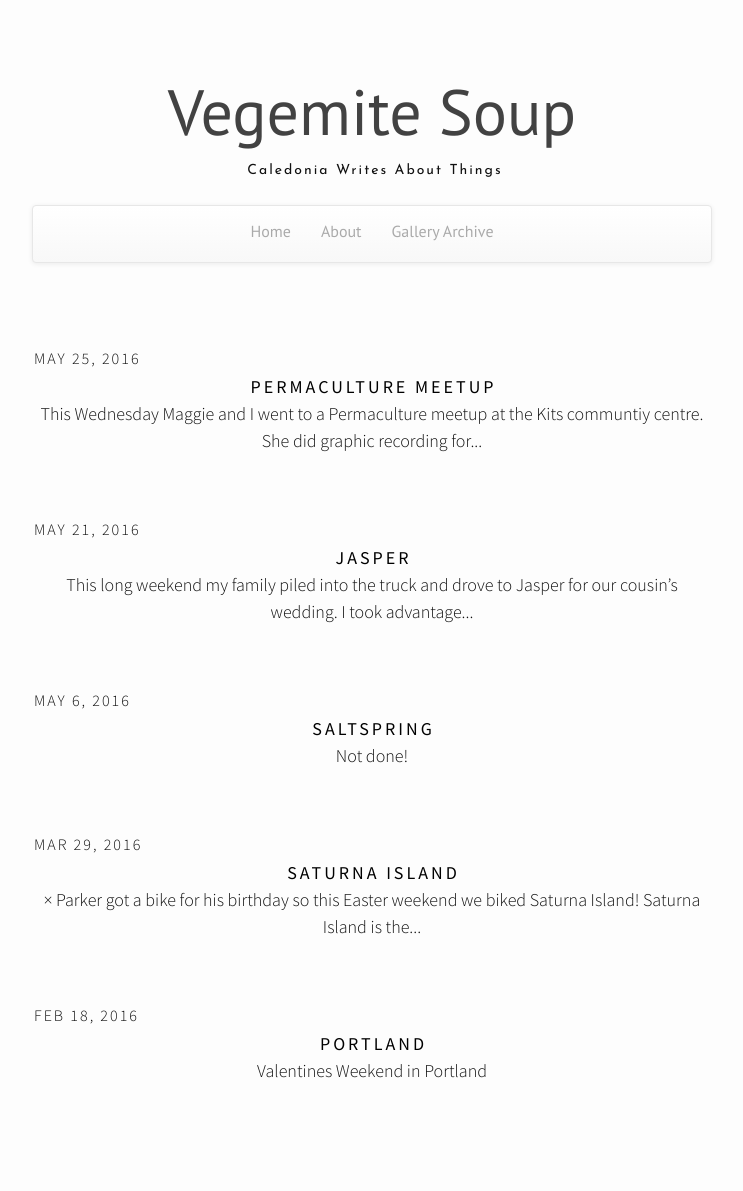
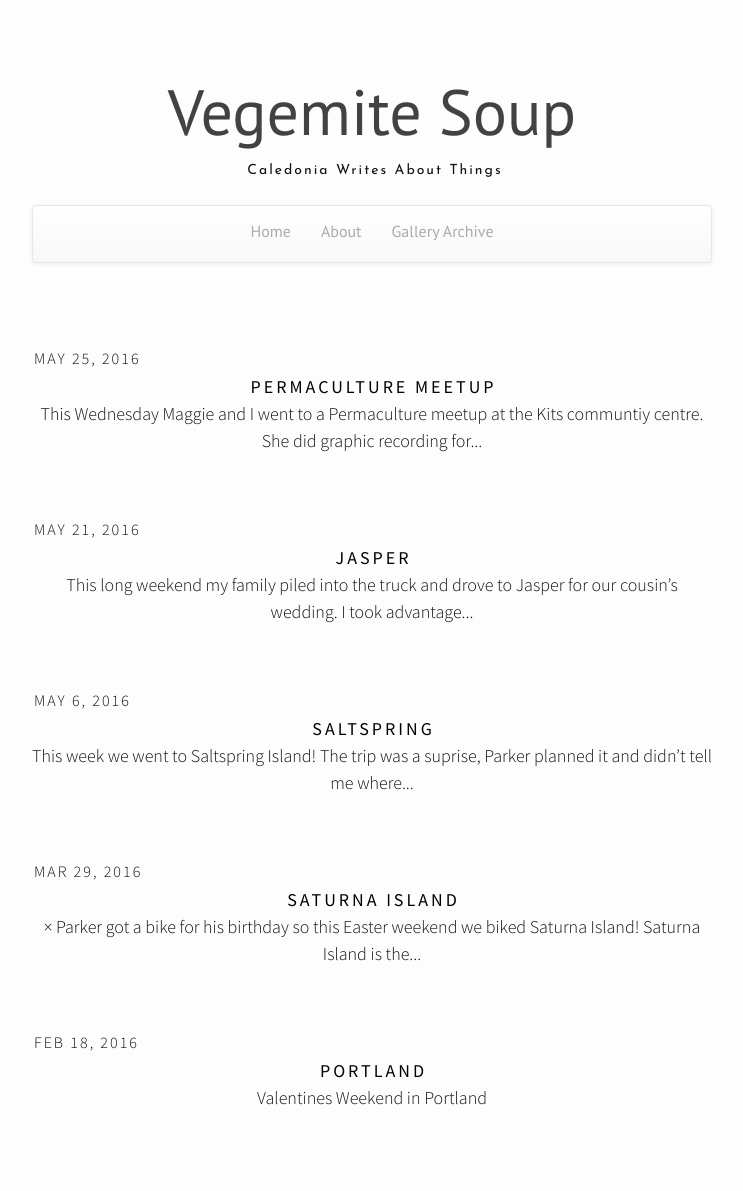
Before and after one commit to calthomson/calthomson.github.io, a Jekyll site: the page built from index.html, in a window 1280 px wide. Shown: the whole page, without its empty margins (268-1011 px from the left). Built offline with Jekyll 4.4.1, drawn with Linux system fonts in a browser that asks for light colours; nearby versions of some CDN libraries; before the commit the page ends 1164 px from its top, so only the background shows below that.

Commit message:
Saltspring post done

```diff
--- a/_posts/2016-05-06-saltspring.markdown
+++ b/_posts/2016-05-06-saltspring.markdown
@@ -5,4 +5,103 @@
 author: "Caledonia Thomson"
 ---
 
-Not done!
+This week we went to Saltspring Island! The trip was a suprise, Parker planned it and didn't tell me where we were going. We stayed at Moontide farm in a super cool, mini two story cabin.
+
+<div class="row">
+	<a href="http://i58.photobucket.com/albums/g278/calthomson/1_zpsoavpqlyz.jpg"><div class="col-sm-12"><img src="http://i58.photobucket.com/albums/g278/calthomson/1_zpsoavpqlyz.jpg" /></div></a>
+</div>
+<br>
+
+<div class="row">
+	<a href="http://i58.photobucket.com/albums/g278/calthomson/2_zpso1im9xkf.jpg"><div class="col-sm-12"><img src="http://i58.photobucket.com/albums/g278/calthomson/2_zpso1im9xkf.jpg" /></div></a>
+</div>
+<br>
+
+<div class="row">
+	<a href="http://i58.photobucket.com/albums/g278/calthomson/3_zps3wwj9v4o.jpg"><div class="col-sm-12"><img src="http://i58.photobucket.com/albums/g278/calthomson/3_zps3wwj9v4o.jpg" /></div></a>
+</div>
+<br>
+
+<center><a href="http://i58.photobucket.com/albums/g278/calthomson/4_zpsadtghqdj.jpg"><img width="250px" src="http://i58.photobucket.com/albums/g278/calthomson/4_zpsadtghqdj.jpg" /></a></center>
+<br>
+
+Our host at Moontide gave us an amazing breakfast every morning in her gorgeous home.
+
+<div class="row">
+	<a href="http://i58.photobucket.com/albums/g278/calthomson/6_zpsoewv5rlw.jpg"><img src="http://i58.photobucket.com/albums/g278/calthomson/6_zpsoewv5rlw.jpg" /></a>
+</div>
+<br>
+
+It was such a fun couple of days! We hiked up Mount Erksine and saw the fairy doors hidden all along the trail.
+
+<figure class="third">
+	<a href="http://i58.photobucket.com/albums/g278/calthomson/66_zpsewmyvgin.jpg"><img src="http://i58.photobucket.com/albums/g278/calthomson/66_zpsewmyvgin.jpg" /></a>
+
+    <a href="http://i58.photobucket.com/albums/g278/calthomson/63_zps9i1idnoa.jpg"><img src="http://i58.photobucket.com/albums/g278/calthomson/63_zps9i1idnoa.jpg" /></a>
+
+    <a href="http://i58.photobucket.com/albums/g278/calthomson/69_zpslsogcdt9.jpg"><img src="http://i58.photobucket.com/albums/g278/calthomson/69_zpslsogcdt9.jpg" /></a>
+</figure>
+
+<div class="row">
+	<a href="http://i58.photobucket.com/albums/g278/calthomson/7_zpskuyvkz6t.jpg"><img src="http://i58.photobucket.com/albums/g278/calthomson/7_zpskuyvkz6t.jpg" /></a>
+</div>
+<br>
+
+<figure class="half">
+	<a href="http://i58.photobucket.com/albums/g278/calthomson/95_zpsnvay7b8x.jpg"><img src="http://i58.photobucket.com/albums/g278/calthomson/95_zpsnvay7b8x.jpg" /></a>
+
+	<a href="http://i58.photobucket.com/albums/g278/calthomson/9_zpsxidhpb4f.jpg"><img src="http://i58.photobucket.com/albums/g278/calthomson/9_zpsxidhpb4f.jpg" /></a>
+</figure>
+
+We cycled to the southern end of the island to Ruckle Provincial park and had lunch by the water. There were some cows with cool horns and some weird turkeys that chased us.
+
+<div class="row">
+	<a href="http://i58.photobucket.com/albums/g278/calthomson/999_zpsupgq0rvr.jpg"><img src="http://i58.photobucket.com/albums/g278/calthomson/999_zpsupgq0rvr.jpg" /></a>
+</div>
+<br>
+
+<div class="row">
+	<a href="http://i58.photobucket.com/albums/g278/calthomson/11_zpstdfqsauw.jpg"><div class="col-sm-12"><img src="http://i58.photobucket.com/albums/g278/calthomson/11_zpstdfqsauw.jpg" /></div></a>
+</div>
+<br>
+
+<div class="row">
+	<a href="http://i58.photobucket.com/albums/g278/calthomson/12_zpsxmlmmbmi.jpg"><div class="col-sm-12"><img src="http://i58.photobucket.com/albums/g278/calthomson/12_zpsxmlmmbmi.jpg" /></div></a>
+</div>
+<br>
+
+We had lunch at the Treehouse Cafe and hung out in sleepy Ganges.
+
+<div class="row">
+<a href="http://i58.photobucket.com/albums/g278/calthomson/16_zpsfdths6o1.jpg"><img src="http://i58.photobucket.com/albums/g278/calthomson/16_zpsfdths6o1.jpg" /></a>
+</div>
+<br>
+
+<div class="row">
+	<a href="http://i58.photobucket.com/albums/g278/calthomson/15_zpsiu8fzrxu.jpg"><img src="http://i58.photobucket.com/albums/g278/calthomson/15_zpsiu8fzrxu.jpg" /></a>
+</div>
+<br>
+
+<div class="row">
+	<a href="http://i58.photobucket.com/albums/g278/calthomson/17_zpsjd3nqn67.jpg"><div class="col-sm-12"><img src="http://i58.photobucket.com/albums/g278/calthomson/17_zpsjd3nqn67.jpg" /></div></a>
+</div>
+<br>
+
+We watched Zootopia in a tiny movie theatre, that was more like a community centre, and went skinny dipping in St Mary Lake after spending hours in the middle of the night cycling back and forth, trying to find the one, tiny access point along North End road.
+
+<figure class="third">
+	<a href="http://i58.photobucket.com/albums/g278/calthomson/wine1_zpsevsjlytr.jpg"><img src="http://i58.photobucket.com/albums/g278/calthomson/wine1_zpsevsjlytr.jpg" /></a>
+
+    <a href="http://i58.photobucket.com/albums/g278/calthomson/wine2_zpsrmdtgirj.jpg"><img src="http://i58.photobucket.com/albums/g278/calthomson/wine2_zpsrmdtgirj.jpg" /></a>
+
+    <a href="http://i58.photobucket.com/albums/g278/calthomson/slowdown_zpsrxse8hve.jpg"><img src="http://i58.photobucket.com/albums/g278/calthomson/slowdown_zpsrxse8hve.jpg" /></a>
+</figure>
+
+<div class="row">
+	<a href="http://i58.photobucket.com/albums/g278/calthomson/14_zpsolj3acg2.jpg"><div class="col-sm-12"><img src="http://i58.photobucket.com/albums/g278/calthomson/14_zpsolj3acg2.jpg" /></div></a>
+</div>
+<br>
+
+Slow down it's Saltspring ✌
+
+-Cal
--- a/_posts/2016-05-21-jasper.markdown
+++ b/_posts/2016-05-21-jasper.markdown
@@ -40,7 +40,7 @@
 <br>
 
 <div class="row">
-	<a href="/photos/2016-05-21-jasper/6.jpg"><img src="/photos/2016-05-21-jasper/6.jpg" /></div>
+	<a href="/photos/2016-05-21-jasper/6.jpg"><img src="/photos/2016-05-21-jasper/6.jpg" /></a>
 </div>
 <br>
 
```
